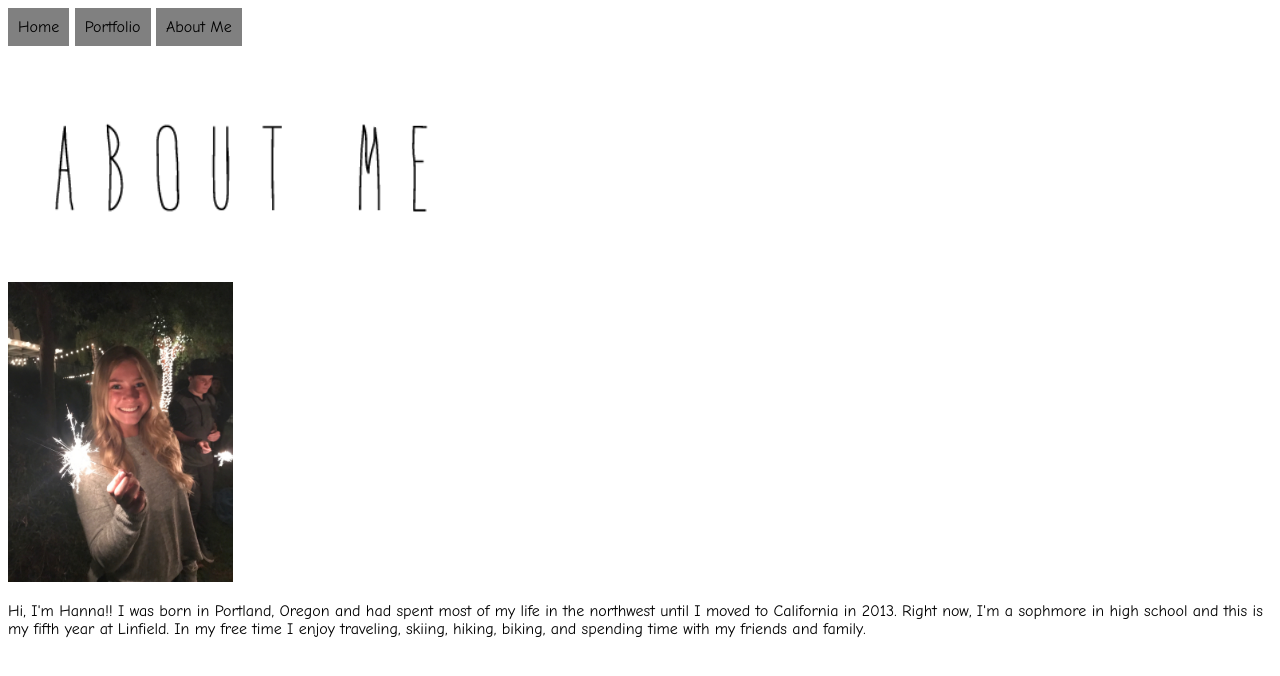
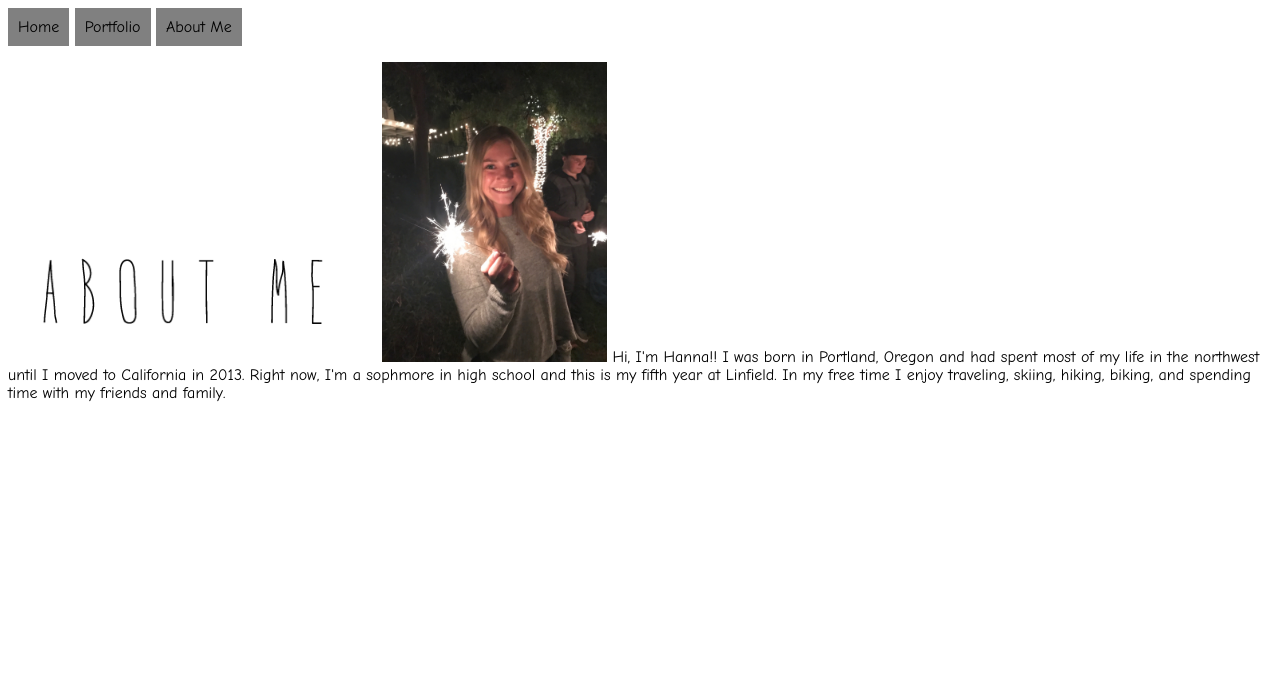
Before and after one commit to hchristensenn/hchristensenn.github.io, a plain HTML site: page my_website/about-me.html in a window 1280 px wide. Drawn offline with Linux system fonts and the light colour scheme.

Commit message:
changed picture height

```diff
--- a/my_website/about-me.html
+++ b/my_website/about-me.html
@@ -10,10 +10,8 @@
       <a href="portfolio.html">Portfolio</a>
     <a href="about-me.html">About Me</a>
    <p></p>
-   <heading><img src="images/aboutme.png" height="200"></heading>
-   <p>
+  <img src="images/aboutme.png" height="150">
       <img src="images/hanna1.jpg" height="300">
-      </p>
         <tr>
             <th>Hi, I'm Hanna!! I was born in Portland, Oregon and had spent most of my life in the northwest until I moved to California in 2013. Right now, I'm a sophmore in high school and this is my fifth year at Linfield. In my free time I enjoy traveling, skiing, hiking, biking, and spending time with my friends and family.</th>
             <p></p>
```
